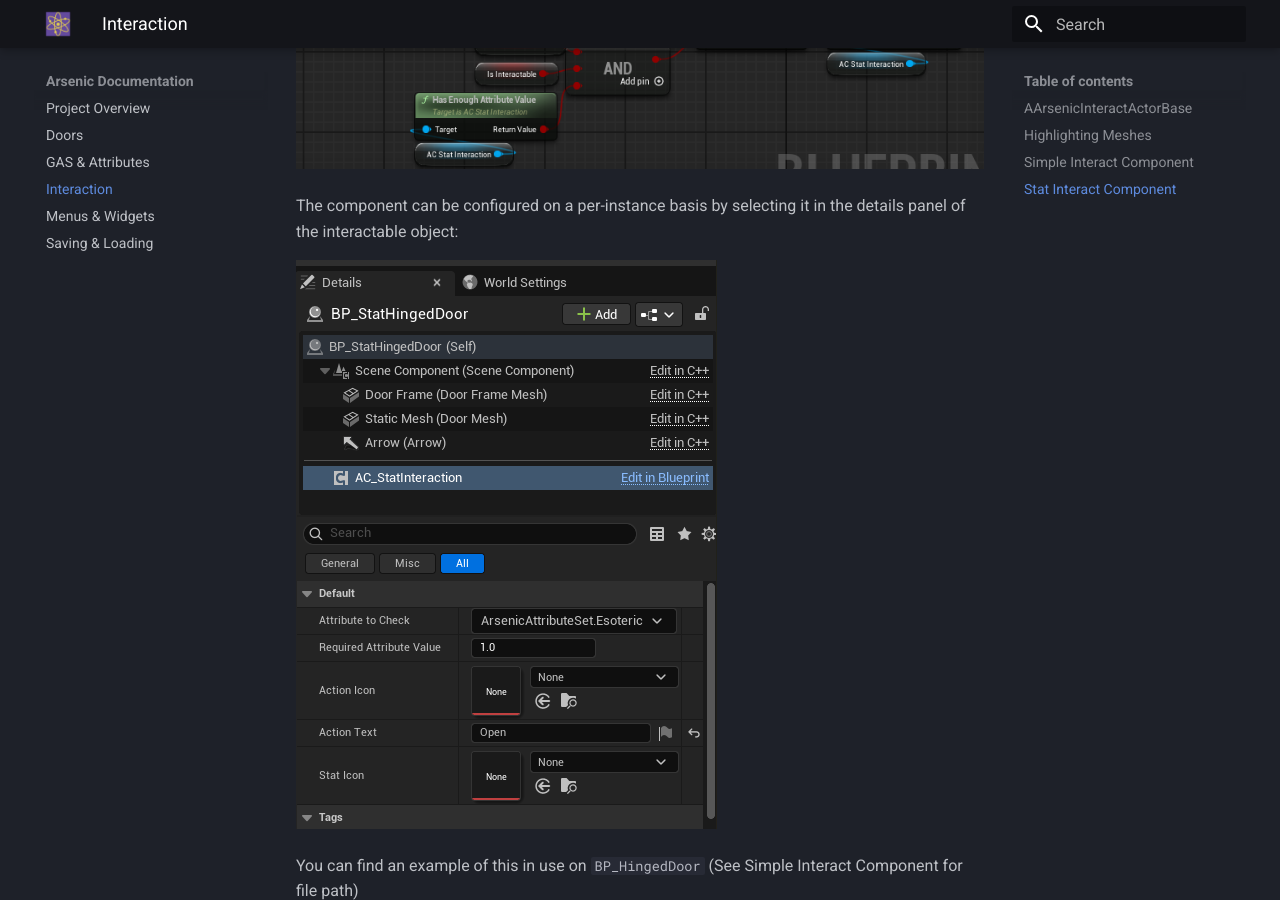
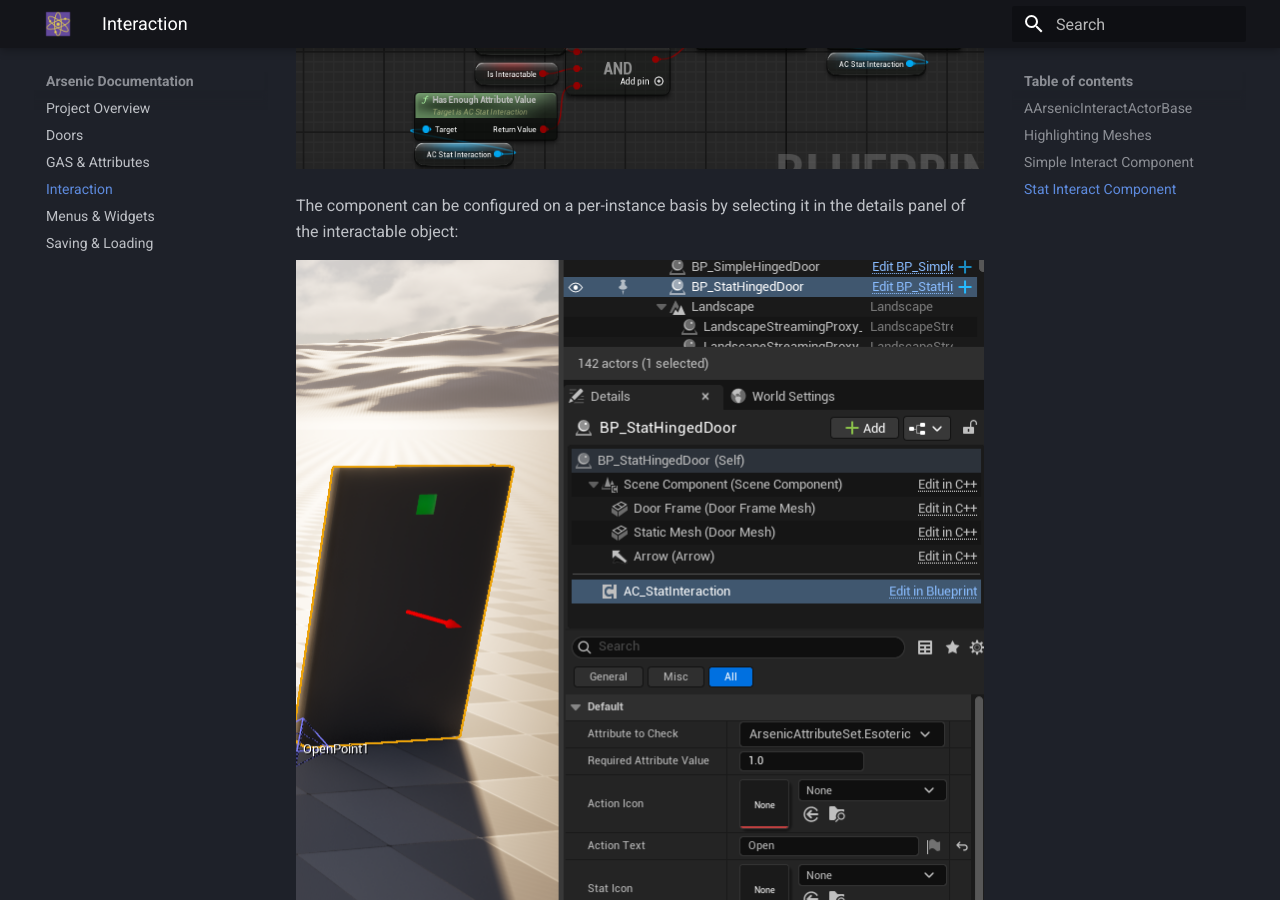
Before and after one commit to pterafier/ArsenicDocs, an MkDocs documentation site: the page built from docs/Interaction.md, in a window 1280 px wide and 900 px high, scrolled down 4087 px. Built offline with MkDocs 1.6.1 and Material for MkDocs 9.7.7, drawn with Linux system fonts in a browser that asks for light colours.

Commit message:
Fix image bugs

```diff
--- a/docs/Interaction.md
+++ b/docs/Interaction.md
@@ -66,6 +66,6 @@
 
 The component can be configured on a per-instance basis by selecting it in the details panel of the interactable object:
 
-![Component Selection](/img/Interaction/ComponentSelection.png)
+![Component Selection](img/Interaction/ComponentSelection.png)
 
 You can find an example of this in use on `BP_HingedDoor` (See Simple Interact Component for file path)
```
Also changed, not shown: docs/Doors.md (+1 -1 lines), docs/img/Interaction/ComponentSelection.png.
